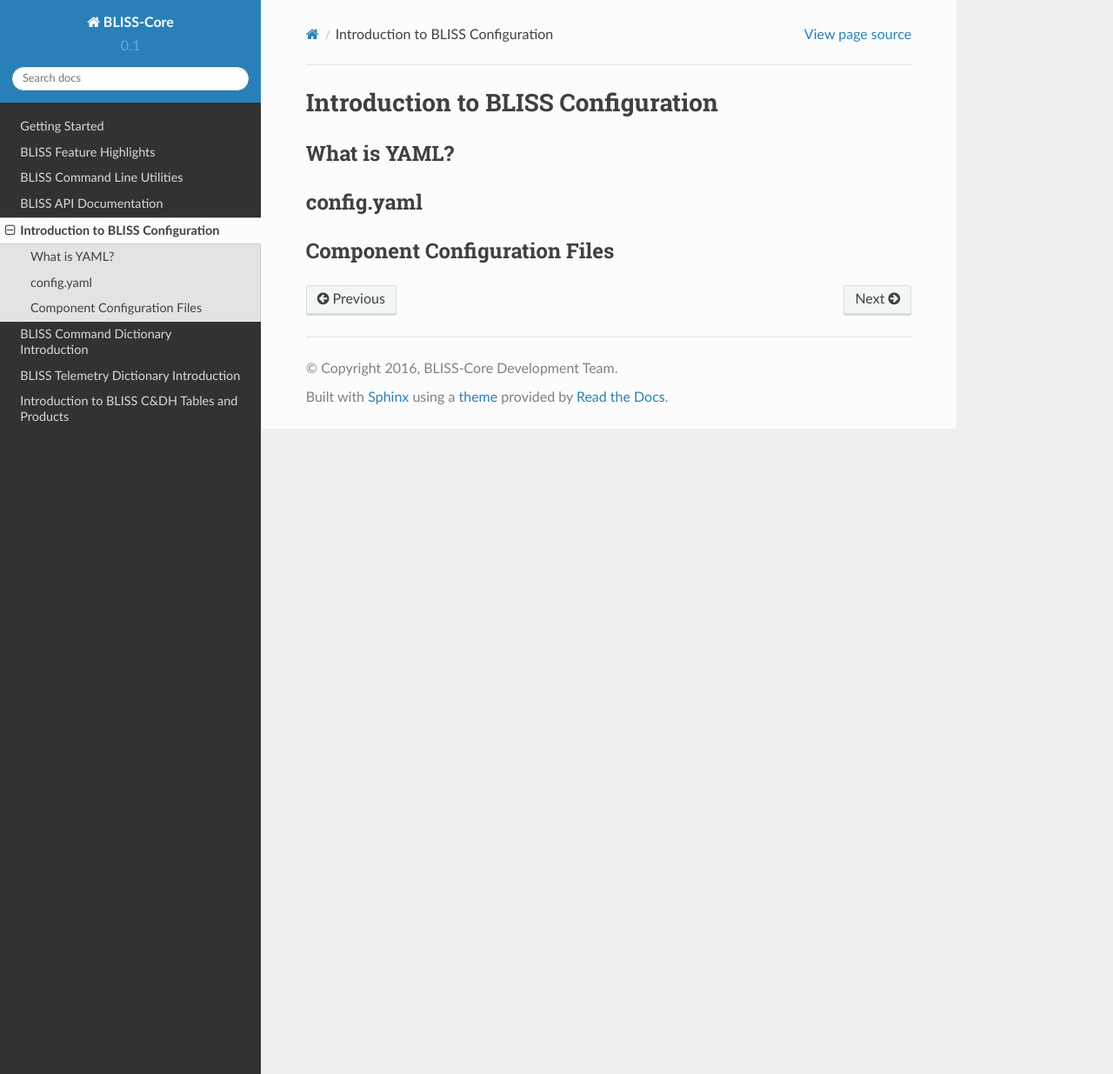
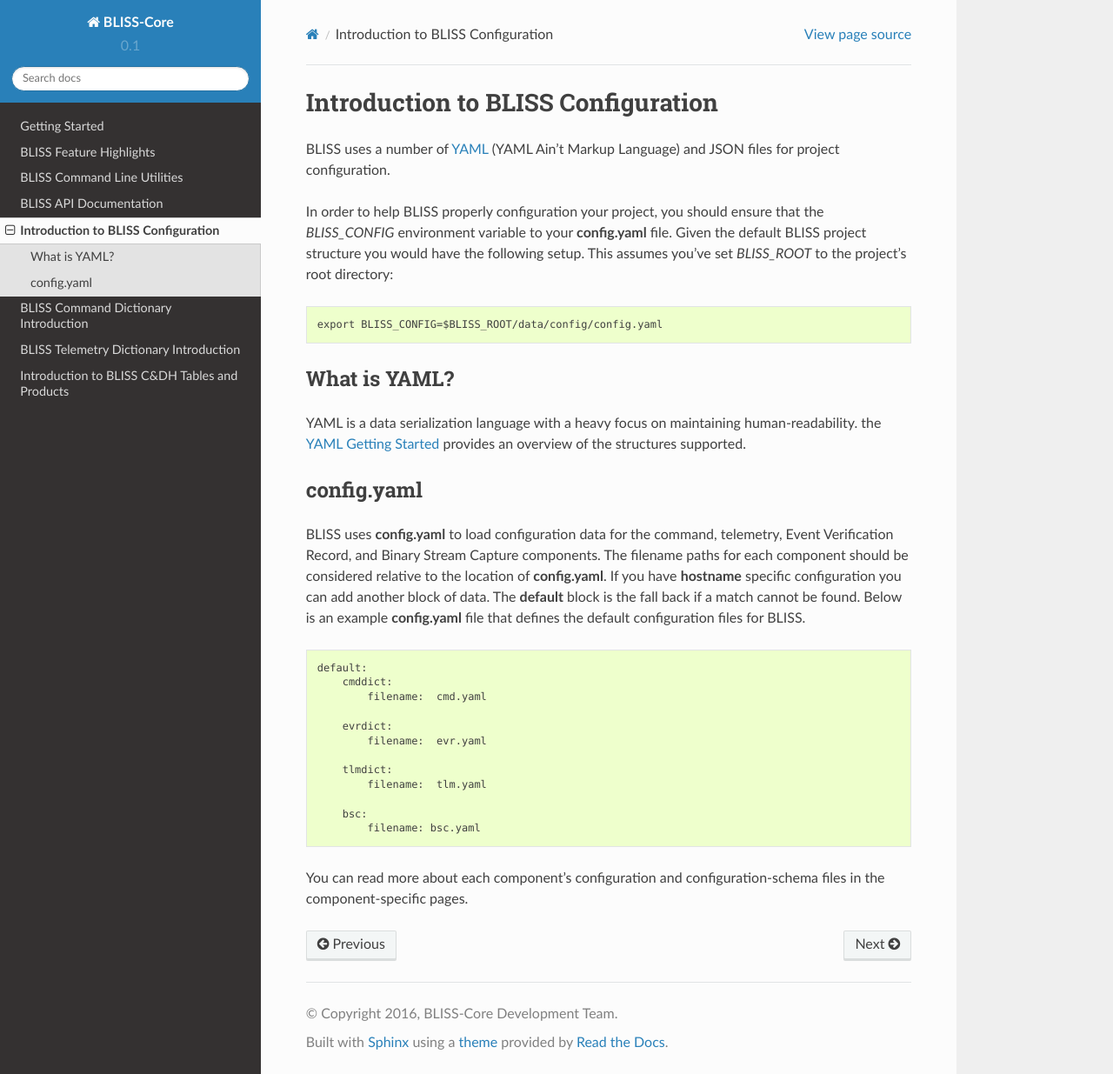
Before and after one commit to NASA-AMMOS/AIT-Core, a Sphinx documentation site: the page built from doc/source/configuration_intro.rst, in a window 1280 px wide and 1235 px high. Shown: the whole window at 87% size. Built offline with Sphinx 7.4.7 and the Read the Docs theme 2.0.0, drawn with Linux system fonts in a browser that asks for light colours.

Commit message:
Add high-level config docs

```diff
--- a/doc/source/configuration_intro.rst
+++ b/doc/source/configuration_intro.rst
@@ -1,11 +1,35 @@
 Introduction to BLISS Configuration
 ===================================
+
+BLISS uses a number of `YAML <http://www.yaml.org/start.html>`_ (YAML Ain't Markup Language) and JSON files for project configuration.
+
+In order to help BLISS properly configuration your project, you should ensure that the *BLISS_CONFIG* environment variable to your **config.yaml** file. Given the default BLISS project structure you would have the following setup. This assumes you've set *BLISS_ROOT* to the project's root directory::
+
+    export BLISS_CONFIG=$BLISS_ROOT/data/config/config.yaml
 
 What is YAML?
 -------------
 
+YAML is a data serialization language with a heavy focus on maintaining human-readability. the `YAML Getting Started <http://www.yaml.org/start.html>`_ provides an overview of the structures supported.
+
 config.yaml
 -----------
 
-Component Configuration Files
------------------------------
+BLISS uses **config.yaml** to load configuration data for the command, telemetry, Event Verification Record, and Binary Stream Capture components. The filename paths for each component should be considered relative to the location of **config.yaml**. If you have **hostname** specific configuration you can add another block of data. The **default** block is the fall back if a match cannot be found. Below is an example **config.yaml** file that defines the default configuration files for BLISS.
+
+.. code-block:: none
+
+    default:
+        cmddict:
+            filename:  cmd.yaml
+
+        evrdict:
+            filename:  evr.yaml
+
+        tlmdict:
+            filename:  tlm.yaml
+
+        bsc:
+            filename: bsc.yaml
+
+You can read more about each component's configuration and configuration-schema files in the component-specific pages.
```
